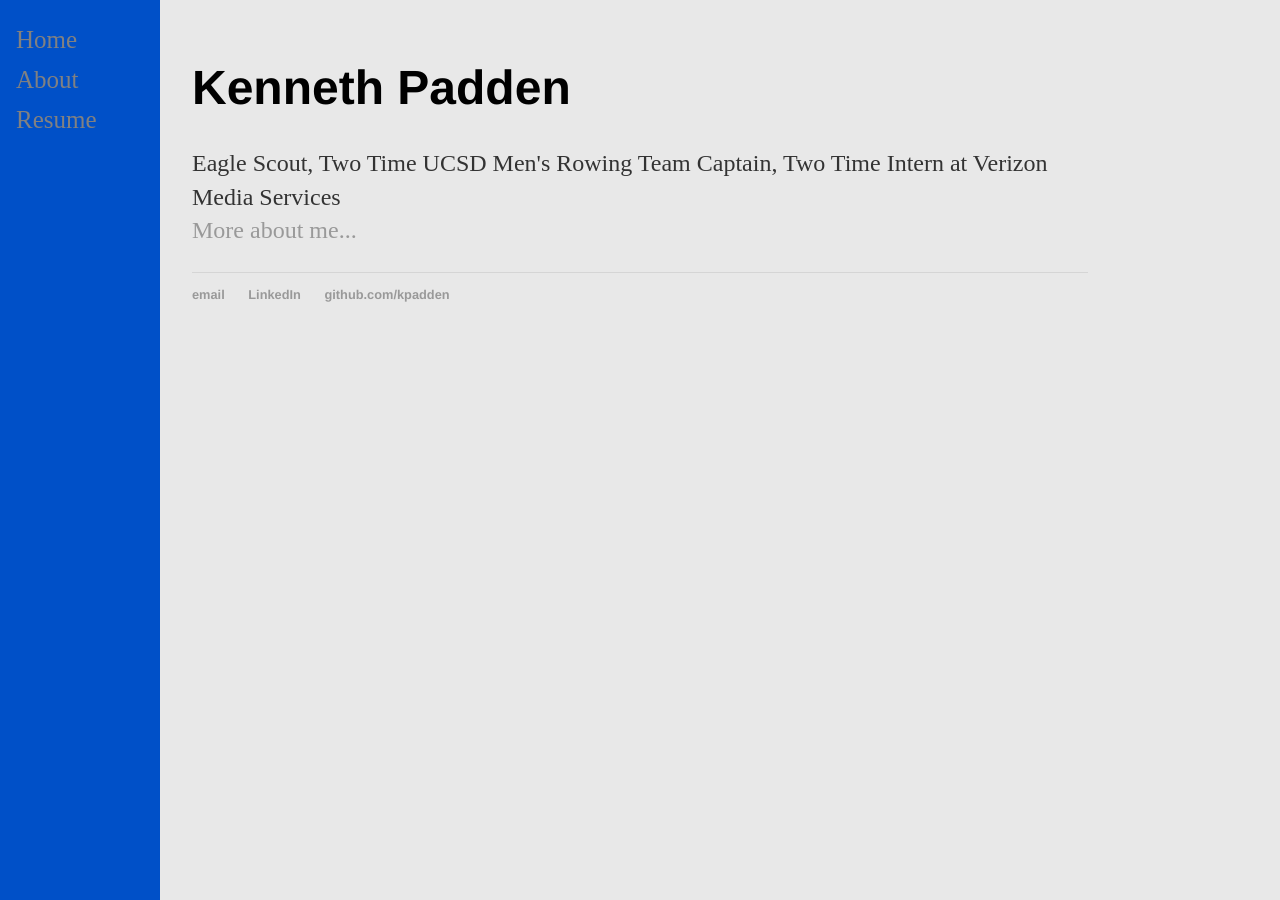
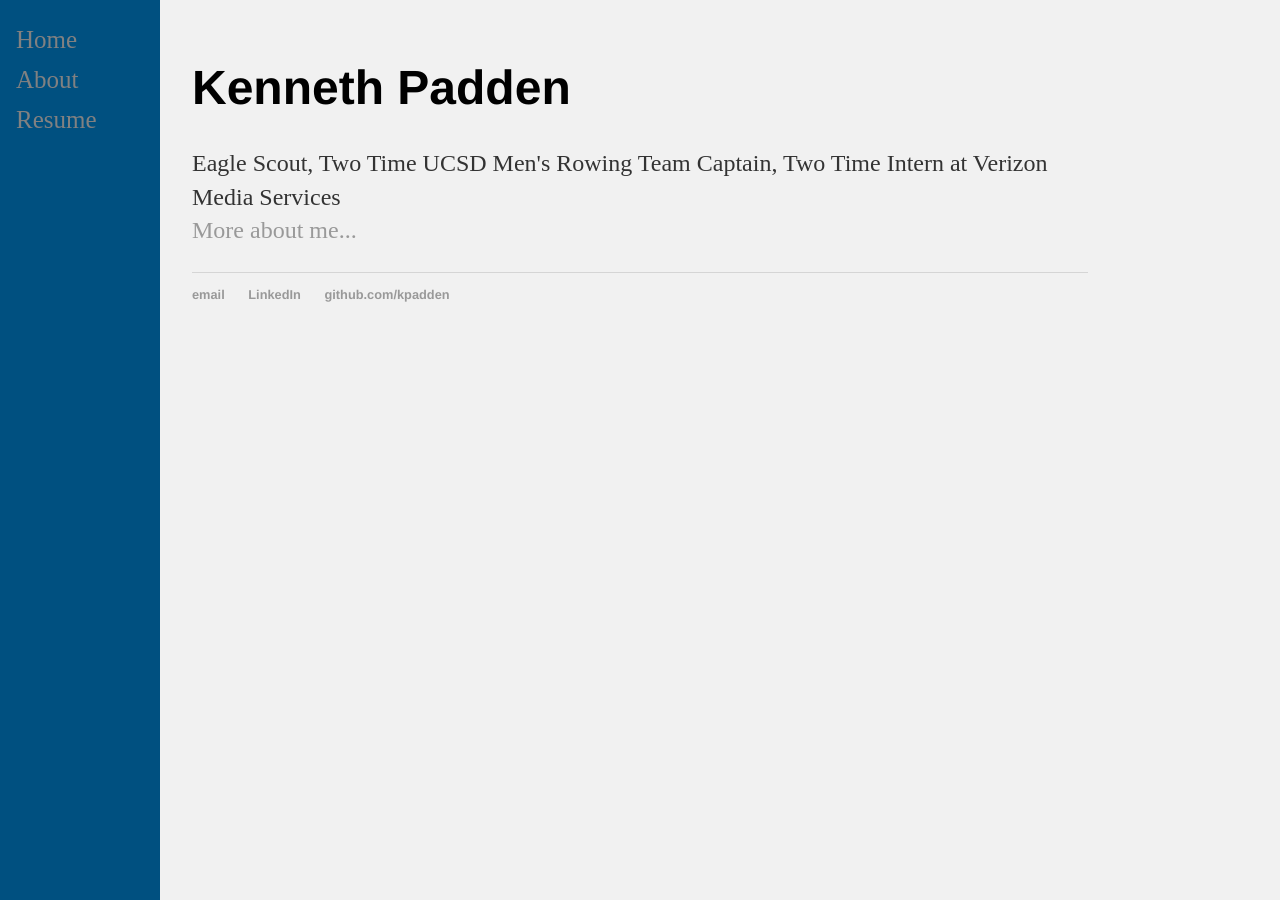
Before and after one commit to kpadden/kpadden.github.io, a Jekyll site: the page built from index.html, in a window 1280 px wide. Built offline with Jekyll 4.4.1, drawn with Linux system fonts in a browser that asks for light colours.

Commit message:
Update main.css

```diff
--- a/css/main.css
+++ b/css/main.css
@@ -1,7 +1,7 @@
 body {
     margin: 60px auto;
     width: 70%;
-    background-color: #e8e8e8;
+    background-color: #f1f1f1;
 }
 
 .sidenav {
@@ -11,7 +11,7 @@ body {
     z-index: 1; /* Stay on top */
     top: 0; /* Stay at the top */
     left: 0;
-    background-color: #0050c8;
+    background-color: #005080;
     overflow-x: hidden; /* Disable horizontal scroll */
     padding-top: 20px;
 }
```
